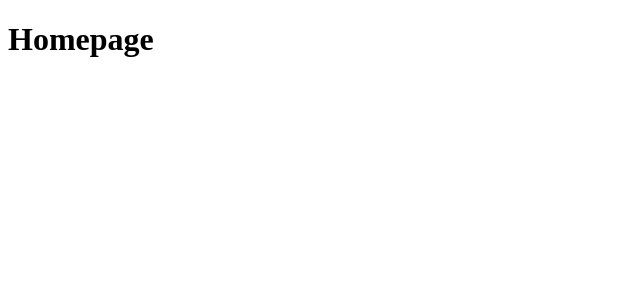
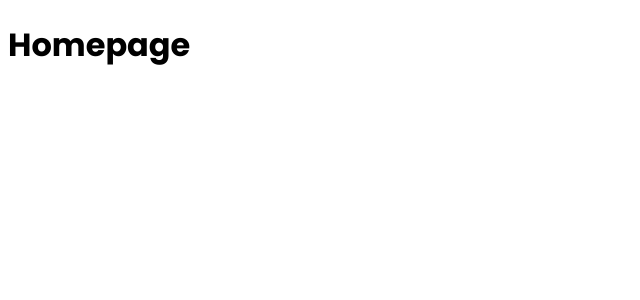
Before and after one commit to JendyTech/SuplidoraHU, a Next.js app in the folder frontend/: page / in a window 1280 px wide. Shown: the top 300 px of the page, without its empty margins (0-640 px from the left). Built offline with nearby package versions, Linux system fonts and the light colour scheme.

Commit message:
Add font config

```diff
--- a/frontend/src/app/layout.tsx
+++ b/frontend/src/app/layout.tsx
@@ -3,6 +3,7 @@ import { Metadata } from "next"
 import { LoaderProvider } from '@/contexts/Loader'
 import { Toaster } from 'sonner'
 import { LoadAppScreen } from '@/shared/components/Screen/LoadAppScreen'
+import { poppins } from '@config/fonts'
 
 export const metadata: Metadata = {
   title: "Suplidora HU",
@@ -16,7 +17,7 @@ export default async function RootLayout({
 }>) {
 
   return (
-    <html lang="es">
+    <html lang="es" className={poppins.className}>
       <body>
         <LoaderProvider>
           {children}
--- /dev/null
+++ b/frontend/src/config/fonts.ts
@@ -0,0 +1,7 @@
+import { Poppins } from "next/font/google"
+
+export const poppins = Poppins({
+	style: "normal",
+	display: "swap",
+	weight: ["400", "500", "600", "700", "900"],
+})
```
